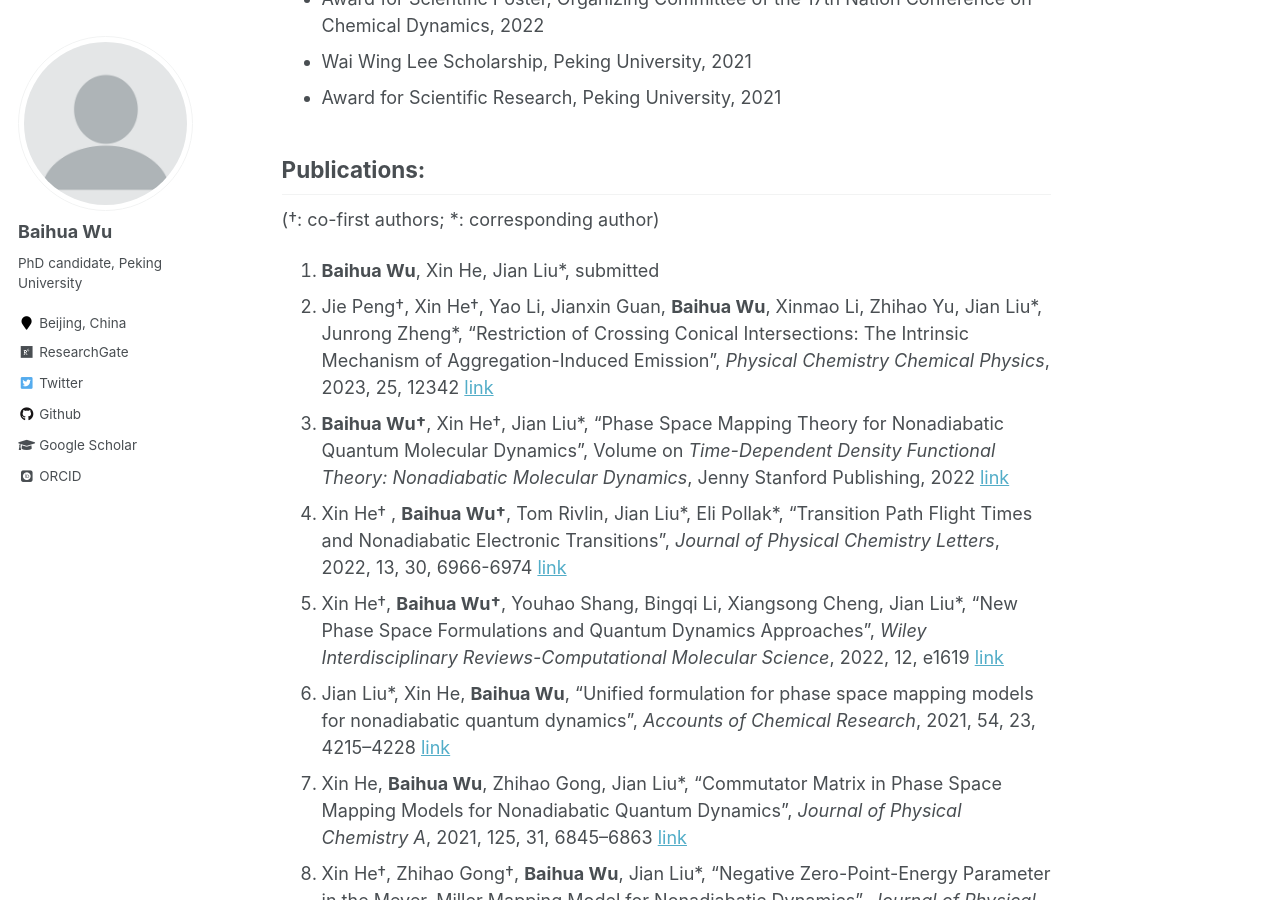
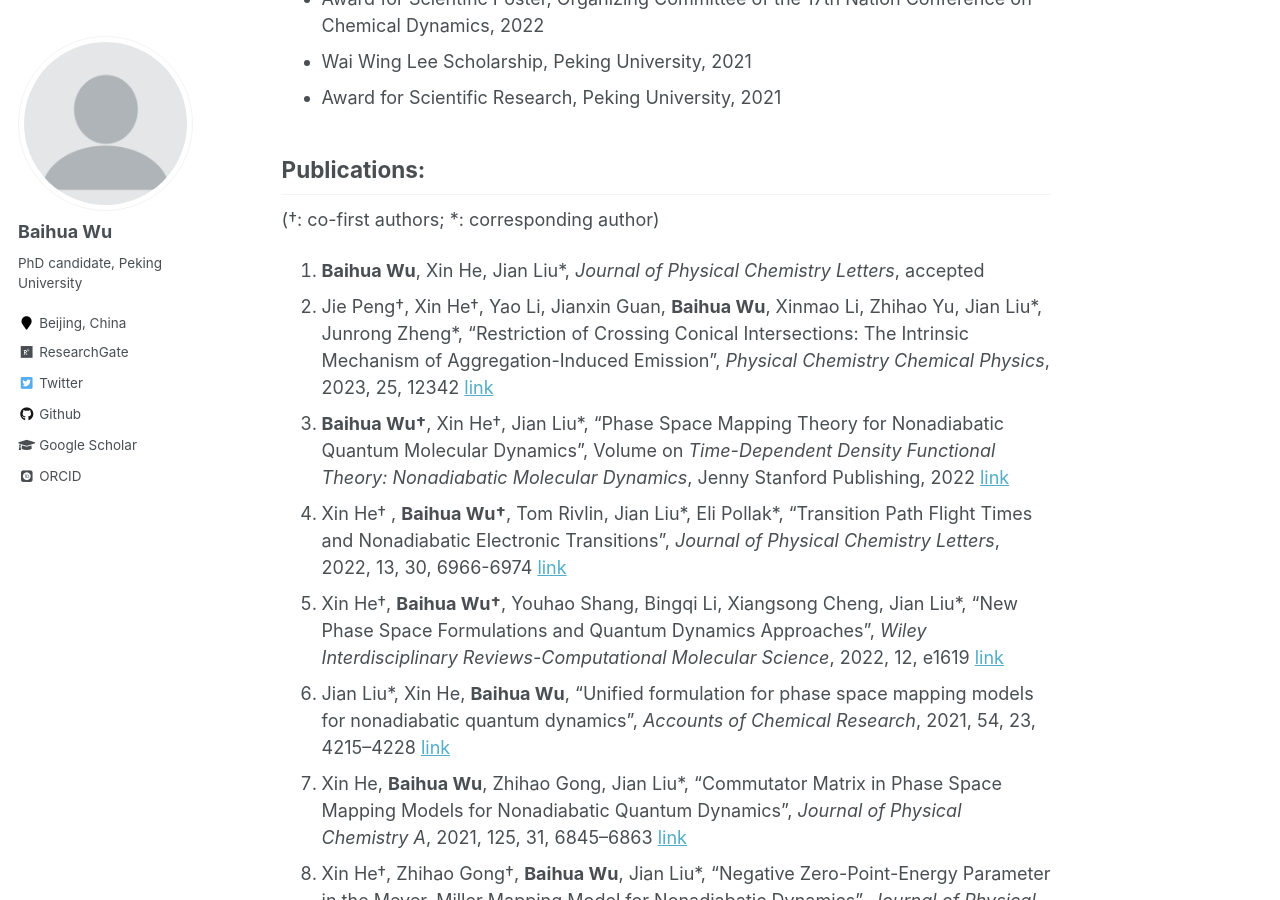
Before and after one commit to wubaihua/wubaihua.github.io, a Jekyll site: the page built from _pages/about.md, in a window 1280 px wide and 900 px high, scrolled down 1913 px. Built offline with Jekyll 4.4.1, drawn with Linux system fonts in a browser that asks for light colours; some web fonts are replaced.

Commit message:
2024-1-7-1

```diff
--- a/_pages/about.md
+++ b/_pages/about.md
@@ -85,7 +85,7 @@ Email: wubaihua[AT]pku.edu.cn;   wubaihua19[AT]gmail.com
 
 (†: co-first authors; \*: corresponding author)
 
-8. **Baihua Wu**, Xin He, Jian Liu\*, submitted
+8. **Baihua Wu**, Xin He, Jian Liu\*, *Journal of Physical Chemistry Letters*, accepted
 7. Jie Peng†, Xin He†, Yao Li, Jianxin Guan, **Baihua Wu**, Xinmao Li, Zhihao Yu, Jian Liu\*, Junrong Zheng\*, "Restriction of Crossing Conical Intersections: The Intrinsic Mechanism of Aggregation-Induced Emission", *Physical Chemistry Chemical Physics*, 2023, 25, 12342 [link](https://doi.org/10.1039/d2cp05256c)
 6. **Baihua Wu†**, Xin He†, Jian Liu\*, "Phase Space Mapping Theory for Nonadiabatic Quantum Molecular Dynamics", Volume on *Time-Dependent Density Functional Theory: Nonadiabatic Molecular Dynamics*, Jenny Stanford Publishing, 2022 [link](https://www.taylorfrancis.com/chapters/edit/10.1201/9781003319214-11/)
 5. Xin He† , **Baihua Wu†**, Tom Rivlin, Jian Liu\*, Eli Pollak\*, "Transition Path Flight Times and Nonadiabatic Electronic Transitions", *Journal of Physical Chemistry Letters*, 2022, 13, 30, 6966-6974 [link](https://pubs.acs.org/doi/10.1021/acs.jpclett.2c01425)
```
